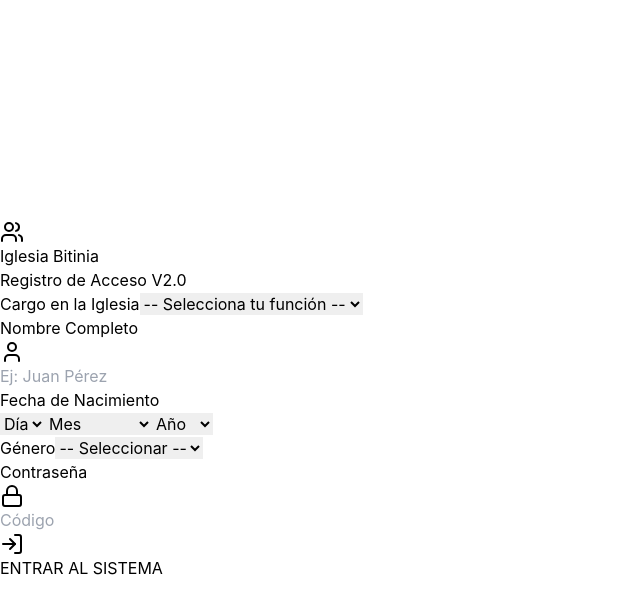
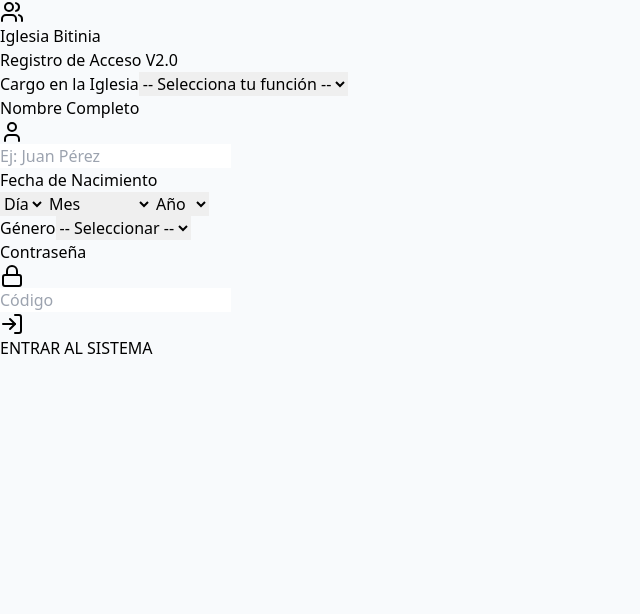
Before and after one commit to AppEBD/SistemaEscuelaBiblica, a React (Vite) app: page / in a window 1280 px wide. Shown: the top 614 px of the page, without its empty margins (0-640 px from the left). Built offline with nearby package versions, Linux system fonts and the light colour scheme.

Commit message:
Update index.css
ancho completo

```diff
--- a/src/index.css
+++ b/src/index.css
@@ -2,14 +2,12 @@
 @tailwind components;
 @tailwind utilities;
 
-:root {
-  font-family: Inter, system-ui, Avenir, Helvetica, Arial, sans-serif;
+/* Esto asegura que la aplicación ocupe absolutamente toda la pantalla sin restricciones */
+html, body, #root {
+  margin: 0;
+  padding: 0;
+  width: 100%;
+  min-height: 100vh;
+  overflow-x: hidden;
+  background-color: #f8fafc; /* Fondo general slate-50 */
 }
-
-body {
-  margin: 0;
-  display: flex;
-  place-items: center;
-  min-width: 320px;
-  min-height: 100vh;
-}
```
